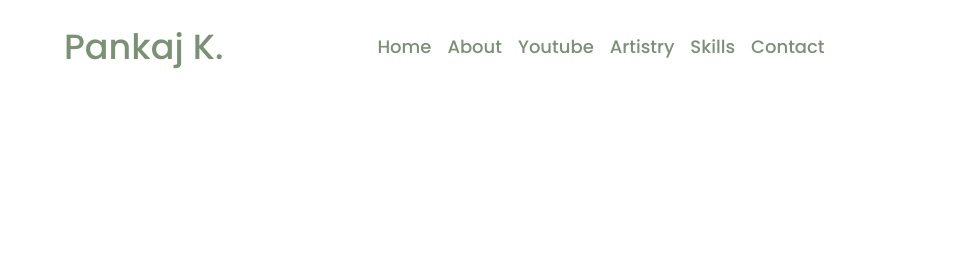
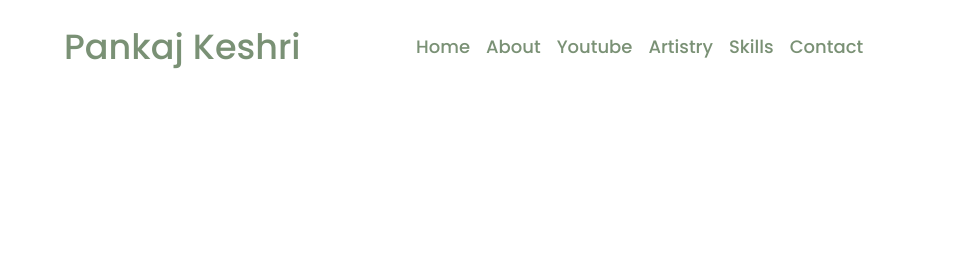
Before and after one commit to Eldarionn/Pankaj, a website: page index.html in a window 1280 px wide. Shown: the top 280 px of the page, 0-980 px from the left. Drawn offline with Linux system fonts and the light colour scheme.

Commit message:
Update index.html

```diff
--- a/index.html
+++ b/index.html
@@ -4,7 +4,7 @@
 <head>
   <meta charset="UTF-8" />
   <link rel="icon" type="image/png" href="woozystudio.png">
-  <title>Richa Singh</title>
+  <title>Pankaj Keshri</title>
   <link rel="stylesheet" href="style.css" />
   <link rel="stylesheet" href="https://cdnjs.cloudflare.com/ajax/libs/font-awesome/6.5.1/css/all.min.css" />
   <meta name="viewport" content="width=device-width, initial-scale=1.0" />
@@ -21,7 +21,7 @@
   </div>
   <nav>
     <div class="navbar">
-      <div class="logo"><a href="#">Pankaj K.</a></div>
+      <div class="logo"><a href="#">Pankaj Keshri</a></div>
       <ul class="menu">
         <li><a href="#home">Home</a></li>
         <li><a href="#about">About</a></li>
```
